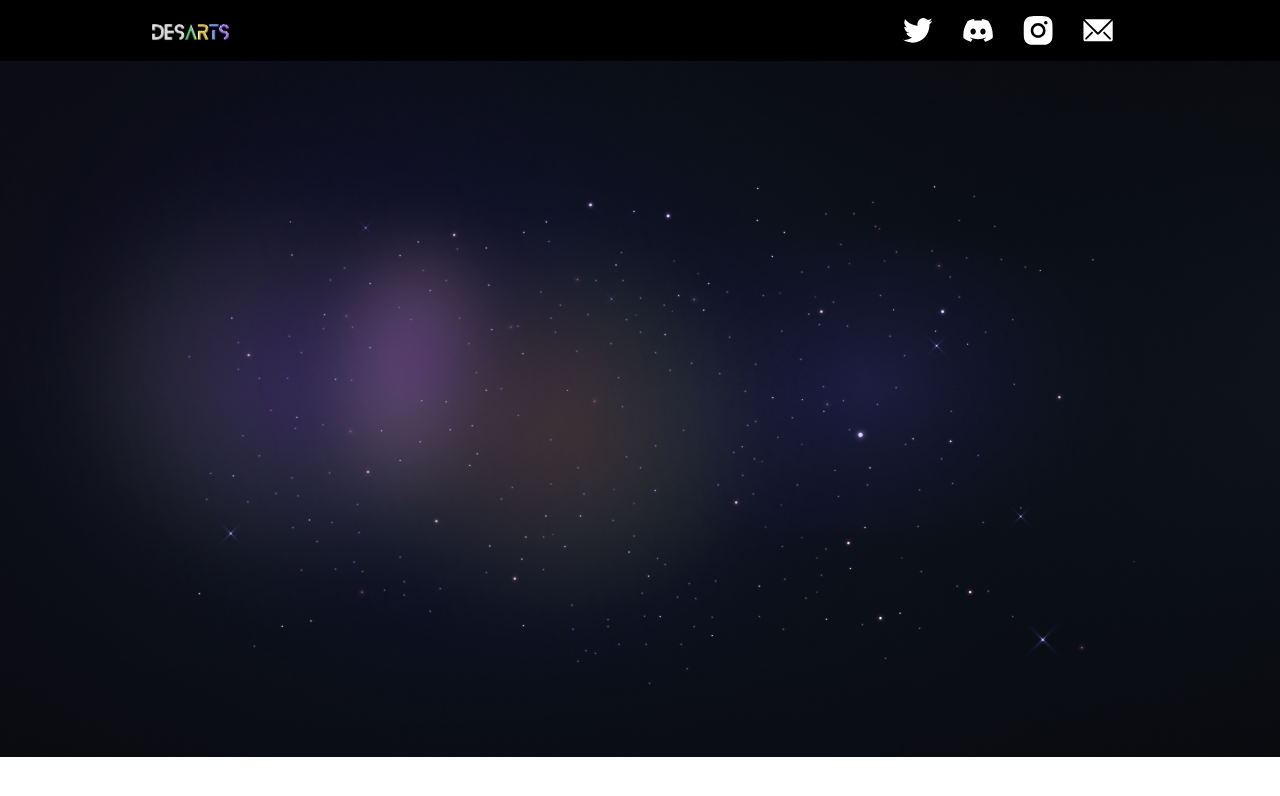
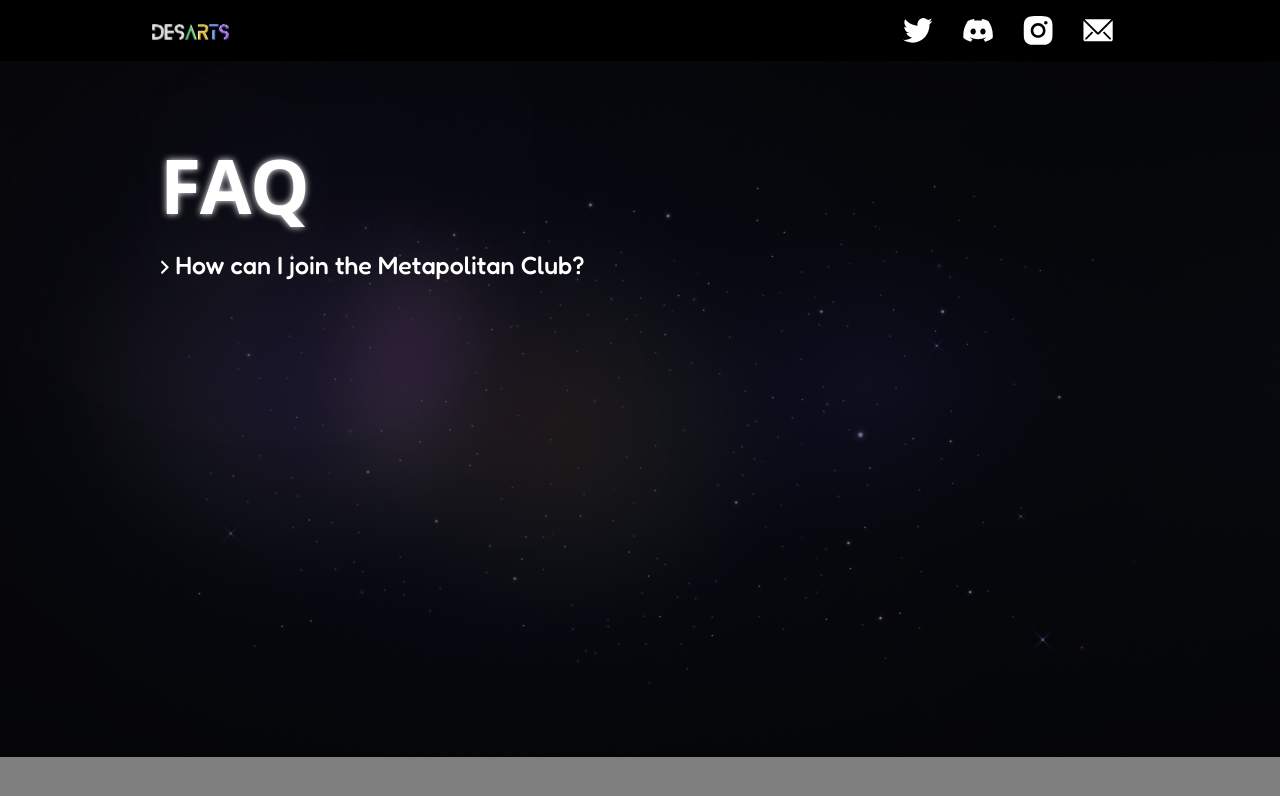
Before and after one commit to albbeltran/nft-web-frontend, a React (Create React App) app: page /faq in a window 1280 px wide. Before the commit this address had no page. Shown: the top 796 px of the page. Built offline with nearby package versions, Linux system fonts and the light colour scheme.

Commit message:
created FAQ page and its styles

```diff
--- a/src/components/DescriptionAbout/index.jsx
+++ b/src/components/DescriptionAbout/index.jsx
@@ -1,6 +1,6 @@
 import React from 'react';
 import { Content } from './Description';
-import vector from '../../assets/Vector-Right.svg'
+import vector from '../../assets/Vector-Right.svg';
 
 const DescriptionAbout = ({ children }) => {
     return (
--- /dev/null
+++ b/src/components/FAQ/index.jsx
@@ -0,0 +1,36 @@
+import React from 'react';
+import styled from "styled-components";
+
+const FAQ = ({ children }) => {
+    return (
+        <Container className='Inner'>
+            <h1 className='title faq'>FAQ</h1>
+            <div className="questions">
+                {children}
+            </div>
+        </Container>
+    )
+}
+
+const Container = styled.div`
+    text-align: left;
+    width: 75%;
+    position: fixed;
+    top: 150px;
+
+    .title {
+        font-weight: 800;
+        font-size: 75px;
+        margin: -10px 0 -15px 0;
+        text-shadow:
+            0 0 7px #ffffff,
+            0 0 250px #ffffff81
+    }
+
+    .questions {
+        margin-top: 2em;
+        width: 50%;
+    }
+`
+
+export { FAQ };
--- /dev/null
+++ b/src/components/Question/Question.js
@@ -0,0 +1,29 @@
+import styled from "styled-components";
+
+const Container = styled.div`
+    font-size: 22px;
+
+    p {
+        .link {
+            font-weight: 450;
+            display: inline-block;
+            font-family: 'Fredoka', sans-serif;
+            color: #fff;
+            font-size: 25px;
+            text-decoration: none;
+        }
+    }
+
+    .collapse-box {
+        .collapse-card {
+            background-color: transparent;
+            font-weight: 300;
+
+            strong {
+                font-weight: 500;
+            }
+        }
+    }
+`
+
+export { Container };
--- a/src/components/Question/index.jsx
+++ b/src/components/Question/index.jsx
@@ -1,8 +1,22 @@
-import React from 'react'
+import React from 'react';
+import { Container } from './Question';
+import vector from '../../assets/Vector-Right.svg';
 
 const Question = () => {
     return (
-        <div>Question</div>
+        <Container>
+            <p>
+                <a className="link" data-bs-toggle="collapse" href="#q1" role="button" aria-expanded="false" aria-controls="collapseExample">
+                    <img src={vector} className='vector' alt='right-arrow'></img>
+                    &nbsp;How can I join the Metapolitan Club?
+                </a>
+            </p>
+            <div className="collapse box" id="q1">
+                <div className="collapse-card">
+                    You will be able to mint a Des Arts NFT on our website. <strong>Join our Discord</strong> to be the first to find out.
+                </div>
+            </div>
+        </Container>
     )
 }
 
--- a/src/containers/App/App.jsx
+++ b/src/containers/App/App.jsx
@@ -17,6 +17,8 @@ import { DescriptionBehind } from '../../components/DescripionBehind';
 import { Carousel } from '../../components/Carousel';
 import { DescriptionJoinUs } from '../../components/DescriptionJoinUs';
 import { Button } from '../../components/Button';
+import { FAQ } from '../../components/FAQ/index.jsx';
+import { Question } from '../../components/Question/index.jsx';
 
 function App() {
 
@@ -82,6 +84,13 @@ function App() {
               </DescriptionJoinUs >
             </Modal >
           } />
+          <Route path="/faq" element={
+            <Modal >
+              <FAQ >
+                <Question />
+              </FAQ>
+            </Modal >
+          } />
         </Routes>
       </Main>
     </div >
```
